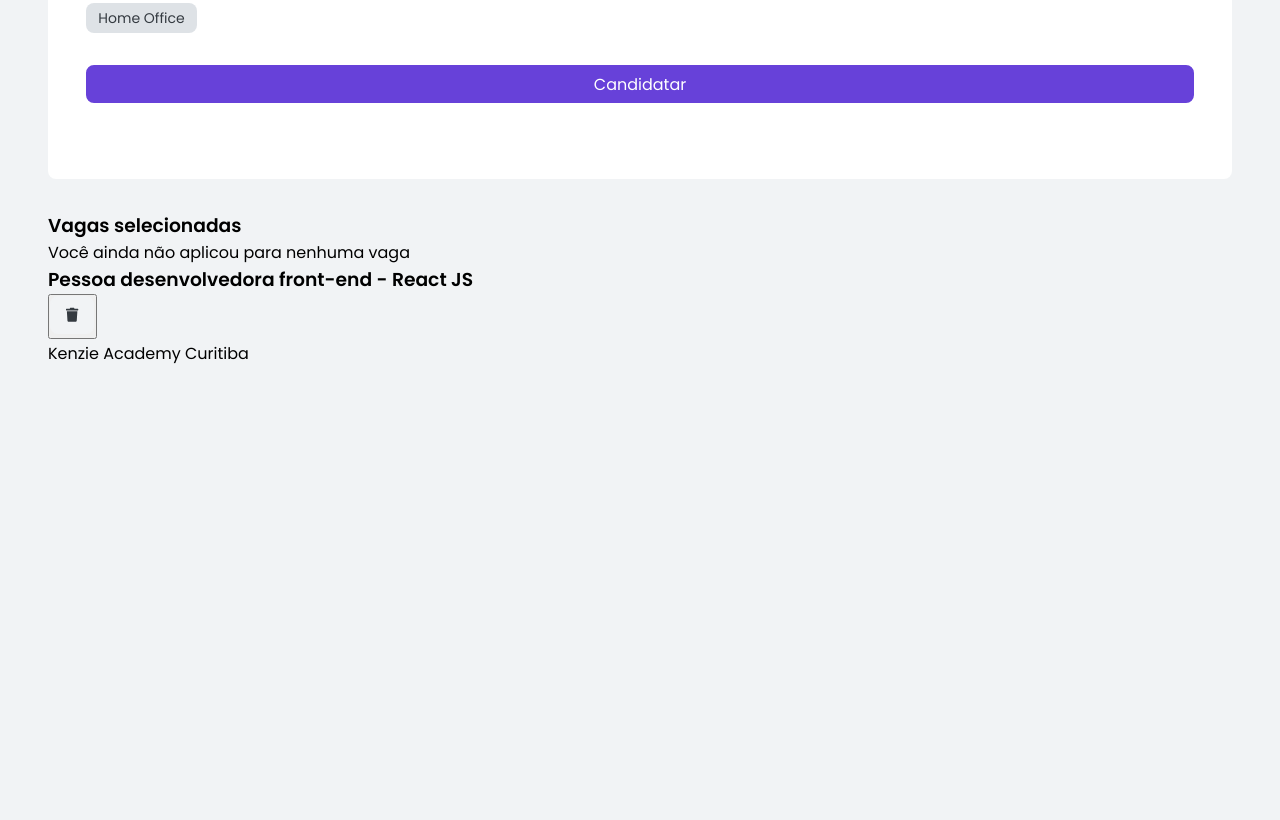
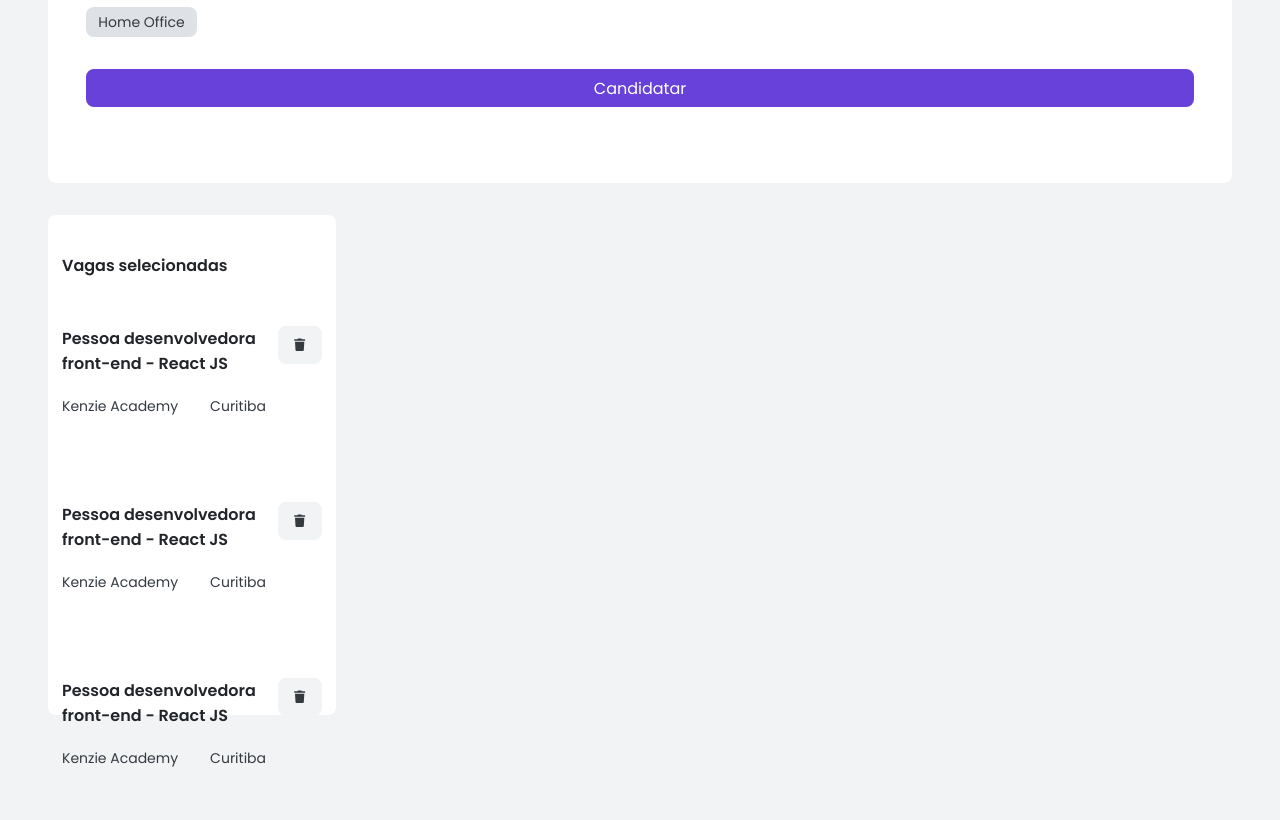
Before and after one commit to joaobuga35/Web-woman, a plain HTML site: page index.html in a window 1280 px wide. Shown: the part 1980-2800 px from the top of the page. Before the commit the page ends 2346 px from the top, so only its background shows below. Drawn offline with Linux system fonts and the light colour scheme.

Commit message:
Finish mobile

```diff
--- a/index.html
+++ b/index.html
@@ -8,6 +8,7 @@
     <link rel="stylesheet" href="./styles/buttons.css">
     <link rel="stylesheet" href="./styles/header.css">
     <link rel="stylesheet" href="./styles/listAndCards.css">
+    <link rel="stylesheet" href="./styles/listAndCardsSelected.css">
     <link rel="stylesheet" href="./styles/index.css">
     <link rel="shortcut icon" href="/assets/img/favicon.ico" type="image/x-icon">
     <title>Webwomen</title>
@@ -81,26 +82,52 @@
         </ul>
       </section>
 
-      <section class="container">
-        <h3>Vagas selecionadas</h3>
+      <aside class="container">
+        <div class="div-aside">
+          <h3 class="title-vacancies">Vagas selecionadas</h3>
           <ul>
-          <div>
-            <p>Você ainda não aplicou para nenhuma vaga</p>
+            <div class="hide">
+              <p class="div-alert">Você ainda não aplicou para nenhuma vaga</p>
             </div>
 
-          <li>
-            <div>
+            <li class="card-selected">
+              <div class="div-btn-trash">
                 <h3>Pessoa desenvolvedora front-end - React JS</h3>
-              <button><span><img src="./assets/img/buttonTrash.svg" alt="trash"></span></button>
+                <button class="btn-trash"><img src="./assets/img/buttonTrash.svg" alt="trash"></button>
               </div>
 
-            <div>
+              <div class="div-local-company">
+                <span>Kenzie Academy</span>
+                <span>Curitiba</span>
+              </div>
+            </li>
+
+            <li class="card-selected">
+              <div class="div-btn-trash">
+                <h3>Pessoa desenvolvedora front-end - React JS</h3>
+                <button class="btn-trash"><img src="./assets/img/buttonTrash.svg" alt="trash"></button>
+              </div>
+
+              <div class="div-local-company">
+                <span>Kenzie Academy</span>
+                <span>Curitiba</span>
+              </div>
+            </li>
+
+            <li class="card-selected">
+              <div class="div-btn-trash">
+                <h3>Pessoa desenvolvedora front-end - React JS</h3>
+                <button class="btn-trash"><img src="./assets/img/buttonTrash.svg" alt="trash"></button>
+              </div>
+
+              <div class="div-local-company">
                 <span>Kenzie Academy</span>
                 <span>Curitiba</span>
               </div>
             </li>
           </ul>
-      </section>
+        </div>
+      </aside>
 
     </main>
     <script src="./js/jobsData.js"></script>
--- a/styles/buttons.css
+++ b/styles/buttons.css
@@ -8,6 +8,11 @@
     color: var(--color-grey-6);
     font-family: "Poppins", sans-serif;
     cursor: pointer;
+}
+
+.btn-vacancies:hover {
+    background-color: var(--color-brand-2);
+    border: 2px solid var(--color-brand-2);
 }
 
 .btn-apply {
@@ -24,3 +29,24 @@
     height: 2.375rem;
     cursor: pointer;
 }
+
+.btn-apply:hover {
+    background-color: var(--color-brand-2);
+    border: 2px solid var(--color-brand-2);
+}
+
+.btn-trash {
+    display: flex;
+    align-items: center;
+    width: 4.5rem;
+    height: 2.375rem;
+    background-color: var(--color-grey-5);
+    border: 2px solid var(--color-grey-5);
+    border-radius: var(--radius-1);
+    cursor: pointer;
+}
+
+.btn-trash:hover {
+    background-color: var(--color-grey-3);
+    border: 2px solid var(--color-grey-2);
+}
--- a/styles/listAndCardsSelected.css
+++ b/styles/listAndCardsSelected.css
@@ -0,0 +1,44 @@
+.hide {
+    display: none;
+}
+
+.div-aside {
+    background-color: var(--color-grey-6);
+    border-radius: var(--radius-1);
+    width: 18rem;
+    height: 31.25rem;
+    margin-bottom: 2rem;
+    padding: 2.375rem 0.875rem;
+}
+
+.title-vacancies {
+    font-size: var(--titile-4);
+    color: var(--color-grey-1);
+    margin-bottom: 3rem;
+}
+
+.div-alert {
+    color: var(--color-grey-2);
+    font-size: var(--text-3);
+}
+
+.card-selected {
+    width: 100%;
+    height: 10rem;
+    margin-bottom: 1rem;
+}
+
+.div-btn-trash {
+    display: flex;
+    justify-content: space-between;
+    margin-bottom: 1.25rem;
+}
+
+.div-btn-trash h3 {
+    color: var(--color-grey-1);
+    font-size: 1rem;
+}
+
+.div-span-selected {
+    display: flex;
+}
```
Lines whose indentation alone changed are shown as unchanged.
